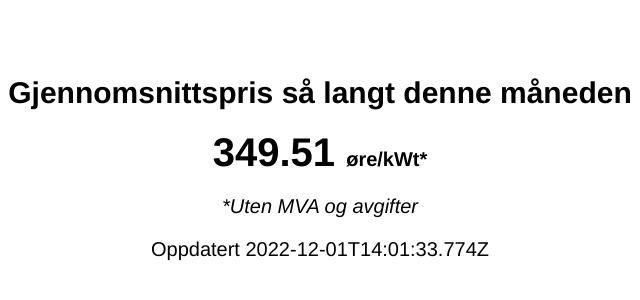
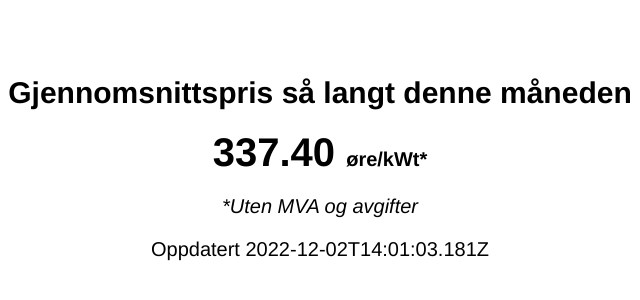
Before and after one commit to DinkDonk/el.dinkdonk.no, a plain HTML site: page index.html in a window 1280 px wide. Shown: the part 232-532 px from the top of the page, 320-960 px from the left. Drawn offline with Linux system fonts and the light colour scheme.

Commit message:
Update from https://github.com/DinkDonk/average-electricity-price/commit/b09235b236f3e7fbbd95a4ae9d07a14f49b6f703

```diff
--- a/index.html
+++ b/index.html
@@ -35,7 +35,7 @@
 <body>
 </body>
 	<h2>Gjennomsnittspris så langt denne måneden</h2>
-	<h1>349.51 <small>øre/kWt*</small></h1>
+	<h1>337.40 <small>øre/kWt*</small></h1>
 	<p><i>*Uten MVA og avgifter</i></p>
-	<p>Oppdatert 2022-12-01T14:01:33.774Z</p>
+	<p>Oppdatert 2022-12-02T14:01:03.181Z</p>
 </html>
```
